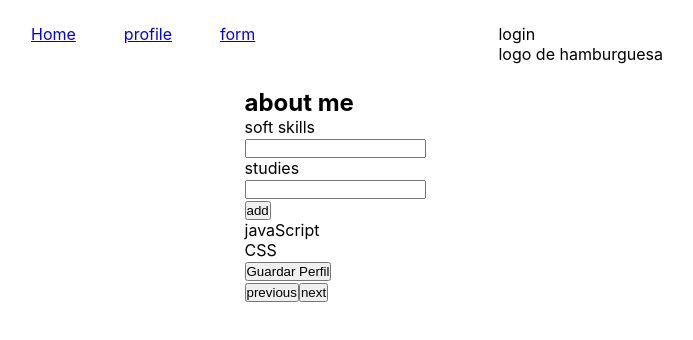
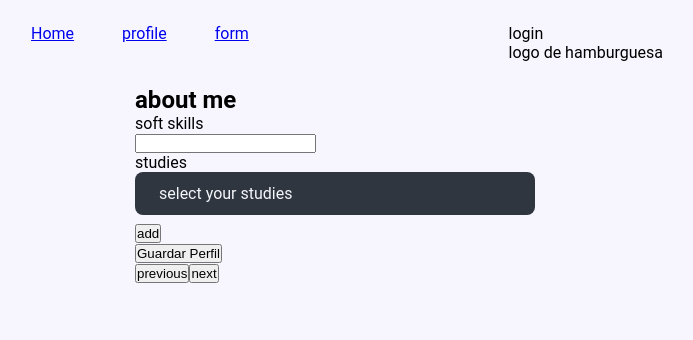
Before and after one commit to dosorio55/front-view, a React (Create React App) app: page /form in a window 1280 px wide. Both pictures are taken after a click on the button "next". Shown: the top 340 px of the page, without its empty margins (305-998 px from the left). Built offline with nearby package versions, Linux system fonts and the light colour scheme.

Commit message:
not a useful commit

```diff
--- a/src/App.scss
+++ b/src/App.scss
@@ -6,4 +6,6 @@
 
 body {
   padding: 0 18rem;
+  font-family: "Roboto", sans-serif;
+  background-color: #f7f6ff;
 }
--- a/src/pages/form/Form.jsx
+++ b/src/pages/form/Form.jsx
@@ -7,7 +7,7 @@ const INITIAL_STATE = {
   description: '',
   career: '',
   softSkills: '',
-  studies: ''
+  studies: []
 };
 
 const Form = () => {
@@ -17,6 +17,14 @@ const Form = () => {
   const handleInput = (ev) => {
     const { name, value } = ev.target;
     setFormsState({ ...formsState, [name]: value });
+    console.log(formsState)
+  };
+
+  const [skills, setSkills] = useState([]);
+  const handleInput2 = () => {
+    const value = skills;
+    console.log(value)
+    setFormsState({ ...formsState, studies: value });
     console.log(formsState)
   };
 
@@ -40,8 +48,11 @@ const Form = () => {
 
   const reducer = (state, action) => {
     switch (action.type) {
-      case 'next': return state + 1;
-      case 'previous': return state - 1;
+      case 'next':
+      state === 2 && setFormsState({ ...formsState, studies: skills });
+      return state + 1;
+      case 'previous':
+        return state - 1;
       case state === 3: return
       default: return state;
     }
@@ -49,12 +60,14 @@ const Form = () => {
 
 
   const [state, dispatch] = useReducer(reducer, initialState);
-  const [skills, setSkills] = useState(['javaScript', 'CSS']);
+
+  const [studyOpts, setStudyOpts] = useState(false);
 
 
-  const addSkill = () => {
+  const addSkill = (ev) => {
+    const event = ev.target.outerText
     const newList = [...skills]
-    newList.push('Angular')
+    newList.push(event)
     setSkills(newList)
   }
 
@@ -87,23 +100,76 @@ const Form = () => {
                 <p>soft skills</p>
                 <input type="text" name='softSkills' value={formsState.softSkills} onChange={handleInput} />
               </label>
-              <label>
+              {/* <label>
                 <p>studies</p>
                 <input type="text" name='studies' value={formsState.studies} onChange={handleInput} />
-              </label>
+              </label> */}
+              <div className='container'>
+                <p>studies</p>
+                <div onClick={handleInput2} className="select-box">
+
+                  <div className={studyOpts ? 'options-container options-container--active' : 'options-container'}>
+                    <div onClick={addSkill} className="option">
+                    JS
+                        <p className='radio' onClick={addSkill}></p>
+                    </div>
+                    <div onClick={addSkill} className="option">
+                    JS
+                        <p className='radio' onClick={addSkill}></p>
+                    </div>
+                    <div onClick={addSkill} className="option">
+                    JS
+                        <p className='radio' onClick={addSkill}></p>
+                    </div>
+                    <div onClick={addSkill} className="option">
+                    React
+                        <p className='radio' onClick={addSkill}></p>
+                    </div>
+                    <div onClick={addSkill} className="option">
+                    Vue.js
+                        <p className='radio' onClick={addSkill}></p>
+                    </div>
+                    <div onClick={addSkill} className="option">
+                    JS
+                        <p className='radio' onClick={addSkill}></p>
+                    </div>
+                    <div className="option">
+                      <label>
+                        <input className='radio' type="radio" name='studies' value={formsState.studies} onChange={handleInput} />
+                        Angular
+                      </label>
+                    </div>
+                    <div className="option">
+                      <label>
+                        <input className='radio' type="radio" name='studies' value={formsState.studies} onChange={handleInput} />
+                        React
+                      </label>
+                    </div>
+                  </div>
+                  <div onClick={() => { setStudyOpts(!studyOpts) }} className='selected'>
+                    select your studies
+                  </div>
+                </div>
+
+              </div>
+
+
+
+
+
+              <button onClick={handleInput2}>add</button>
+              {skills.map((skill, key) => {
+                return <p key={key}>{skill}</p>
+              })}
               <div>
-                <button onClick={addSkill}>add</button>
-                {skills.map((skill, key) => {
-                    return <p key={key}>{skill}</p>
-                  })}
               </div>
             </div>}
-        </form >
         <div>
           {state === 2 && <button type="submit">Guardar Perfil</button>}
         </div>
-        <button onClick={() => dispatch({ type: 'previous' })}>previous</button>
-        <button onClick={() => dispatch({ type: 'next' })}>next</button>
+        </form >
+        {state !== 1 && <button onClick={() => dispatch({ type: 'previous' })}>previous</button>}
+        <button  onClick={() => dispatch({ type: 'next' })}>next</button>
       </div>
     </div >
   )
--- a/src/pages/form/Form.scss
+++ b/src/pages/form/Form.scss
@@ -1,8 +1,58 @@
-.formContainer{
+.formContainer {
     display: flex;
     justify-content: center;
+}
 
-    &__img{
+.select-box{
+    display: flex;
+    width: 400px;
+    flex-direction: column;
+}
 
-    }
+
+.select-box .options-container {
+    background: #2f3640;
+    color: #f5f6fa;
+    width: 100%;
+    max-height: 0;
+    opacity: 0;
+    transition: all 0.4s;
+    border-radius: 8px;
+    overflow: hidden;
+
+    order: 1;
 }
+
+.selected{
+    background-color: #2f3640;
+    border-radius: 8px;
+    margin-bottom: 8px;
+    color: #f5f6fa;
+    position: relative;
+}
+
+.select-box .options-container--active{
+    max-height: 240px;
+    opacity: 1;
+    overflow-y: scroll;
+
+}
+
+
+.select-box .option,
+.selected {
+    padding: 12px 24px;
+    cursor: pointer;
+}
+
+.select-box .option:hover{
+    background-color: #414b57;
+}
+
+.select-box label {
+    cursor: pointer;
+}
+
+.select-box .option .radio{
+    display: none;
+}
```
